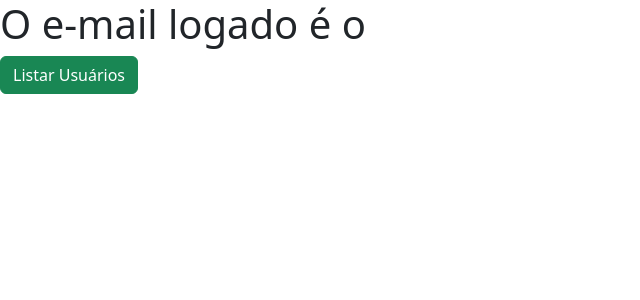
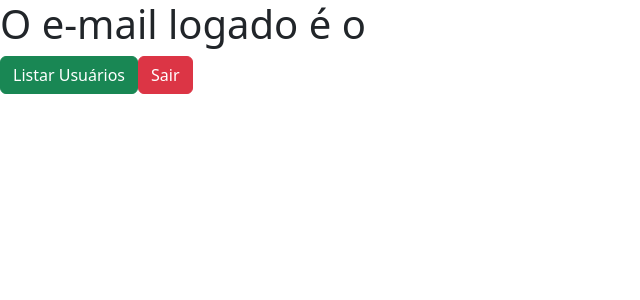
Before and after one commit to dreialcantara/Roda-Front, a React (Create React App) app: page /allusers in a window 1280 px wide. Shown: the top 300 px of the page, without its empty margins (0-640 px from the left). Built offline with nearby package versions, Linux system fonts and the light colour scheme.

Commit message:
redux adjust

```diff
--- a/src/pages/allusers/index.tsx
+++ b/src/pages/allusers/index.tsx
@@ -2,9 +2,12 @@ import Button from "react-bootstrap/Button";
 import { useSelector } from "react-redux";
 import { ListarUsuario } from "../../services/MainApi/listarusuarios";
 import { RootStore } from "../../store";
+import { removeUser } from "../../store/modules/user";
+import { useDispatch } from "react-redux";
 
 function AllUsers() {
   const user = useSelector((store: RootStore) => store.userReduce);
+  const dispatch = useDispatch();
   const listar = async (event: any) => {
     event.preventDefault();
 
@@ -27,6 +30,9 @@ function AllUsers() {
       <Button variant="success" onClick={listar}>
         Listar Usuários
       </Button>
+      <Button variant="danger" onClick={dispatch(removeUser)}>
+        Sair
+      </Button>
     </>
   );
 }
```
